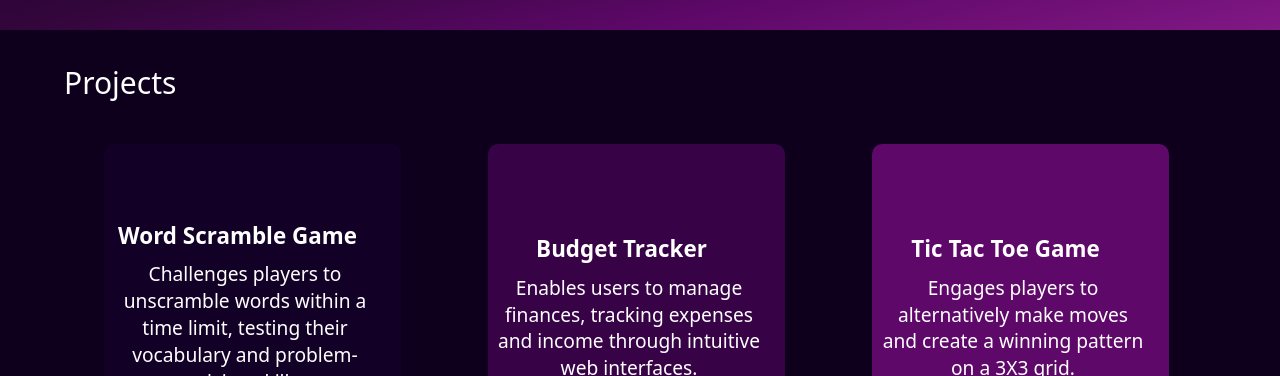
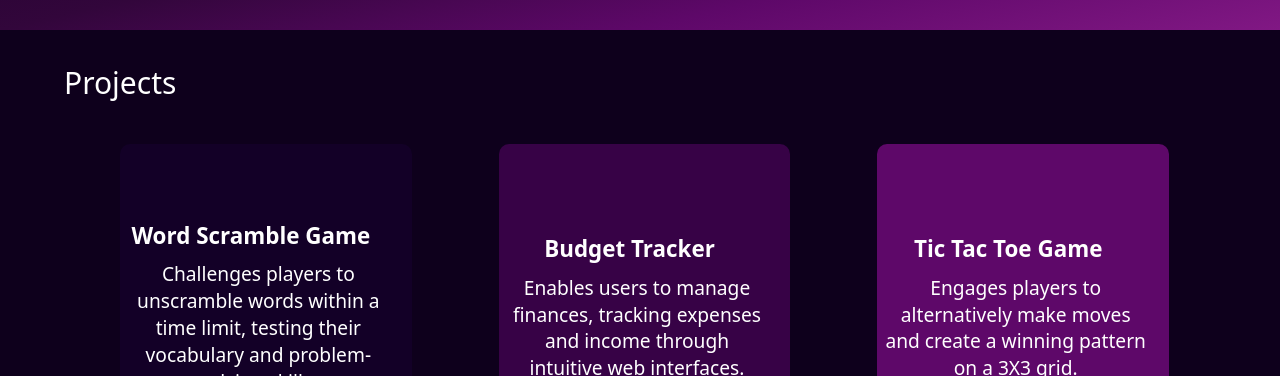
Before and after one commit to sanyab03/Personal-Portfolio-Website, a plain HTML site: page index.html in a window 1280 px wide. Shown: the part 1130-1506 px from the top of the page. Drawn offline with Linux system fonts and the light colour scheme.

Commit message:
Update style.css

```diff
--- a/style.css
+++ b/style.css
@@ -166,7 +166,7 @@ a {
   display: flex;
   flex-direction: row;
   gap: 15px;
-  margin-left: 4rem;
+  margin-left: 5rem;
   margin-right: 4rem;
   padding-right: 15px;
 }
```
